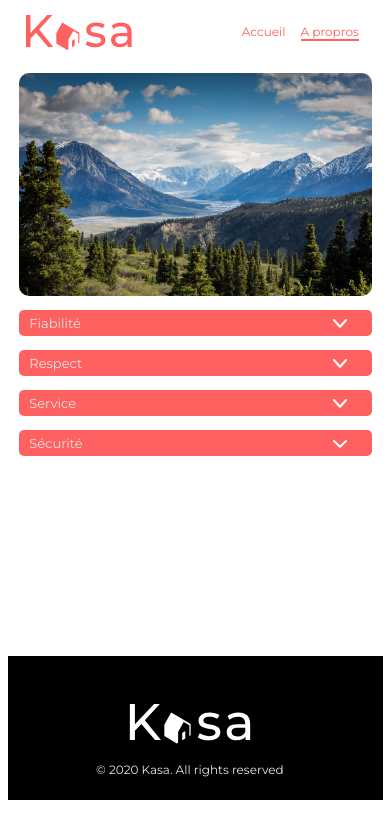
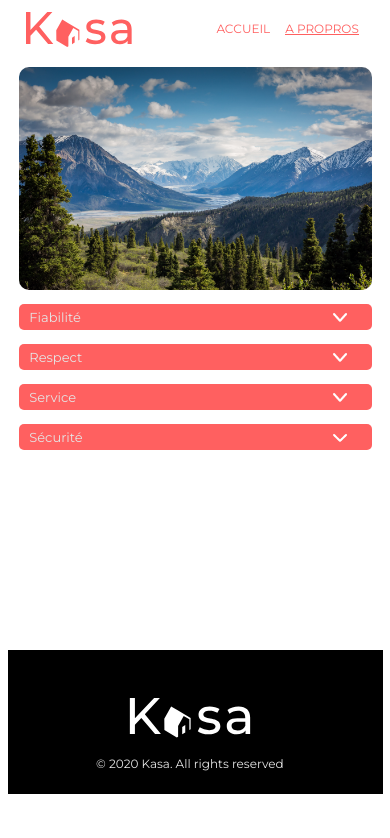
Before and after one commit to pierremorinv/Projet_7_OC_12_04_2023, a React (Create React App) app in the folder kasa/: page /about in a window 390 px wide. Shown: the top 838 px of the page. Built offline with nearby package versions, Linux system fonts and the light colour scheme.

Commit message:
fix responsive on NavBar component

```diff
--- a/kasa/src/components/NavBar/style.scss
+++ b/kasa/src/components/NavBar/style.scss
@@ -26,6 +26,12 @@
 }
 @media (max-width: 599px) {
   li {
+    text-transform: uppercase;
     font-size: 12px;
+    line-height: 10px;
+  }
+  .nav-active {
+    border-bottom: 1px solid $primary-color;
+    background: 0px;
   }
 }
--- a/kasa/src/pages/About/index.jsx
+++ b/kasa/src/pages/About/index.jsx
@@ -3,11 +3,12 @@ import "./style.scss";
 import Collapse from "../../components/Collapse";
 import Banner from "../../components/Banner";
 import useFetch from "../../service/useFetch";
+import Loader from "../../components/Loader";
 
 const About = () => {
   const { data, isLoading, error } = useFetch(`/assets/about.json`);
   return isLoading && !error ? (
-    <div>chargement</div>
+    <Loader />
   ) : (
     <div>
       <Banner className="banner-about" />
```
